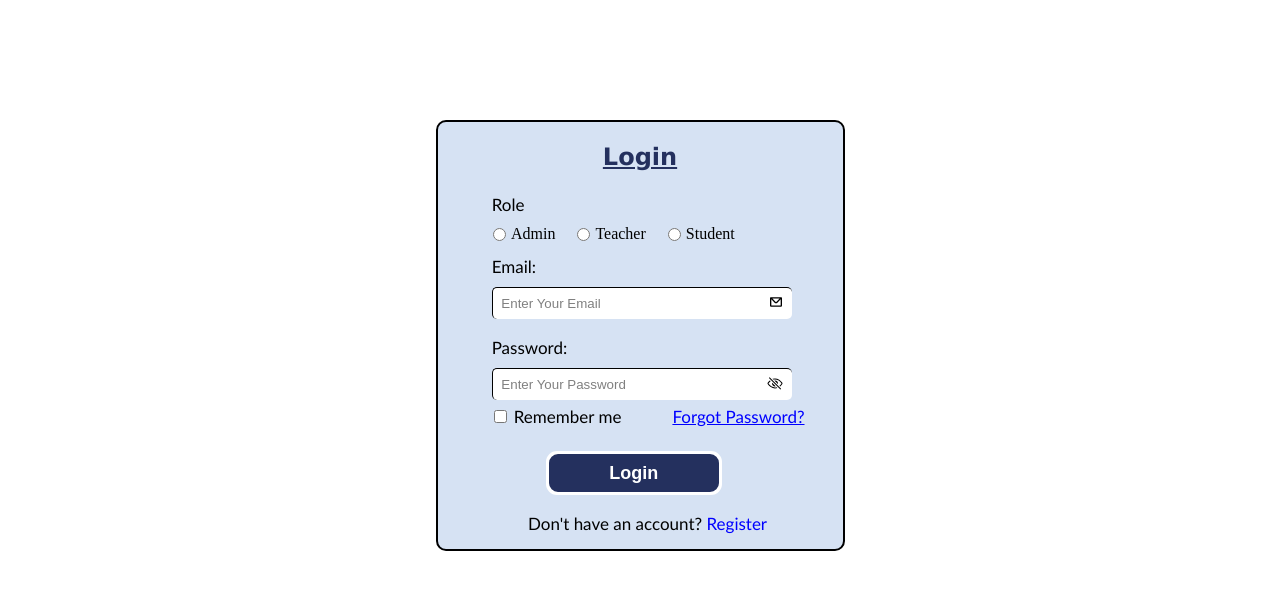
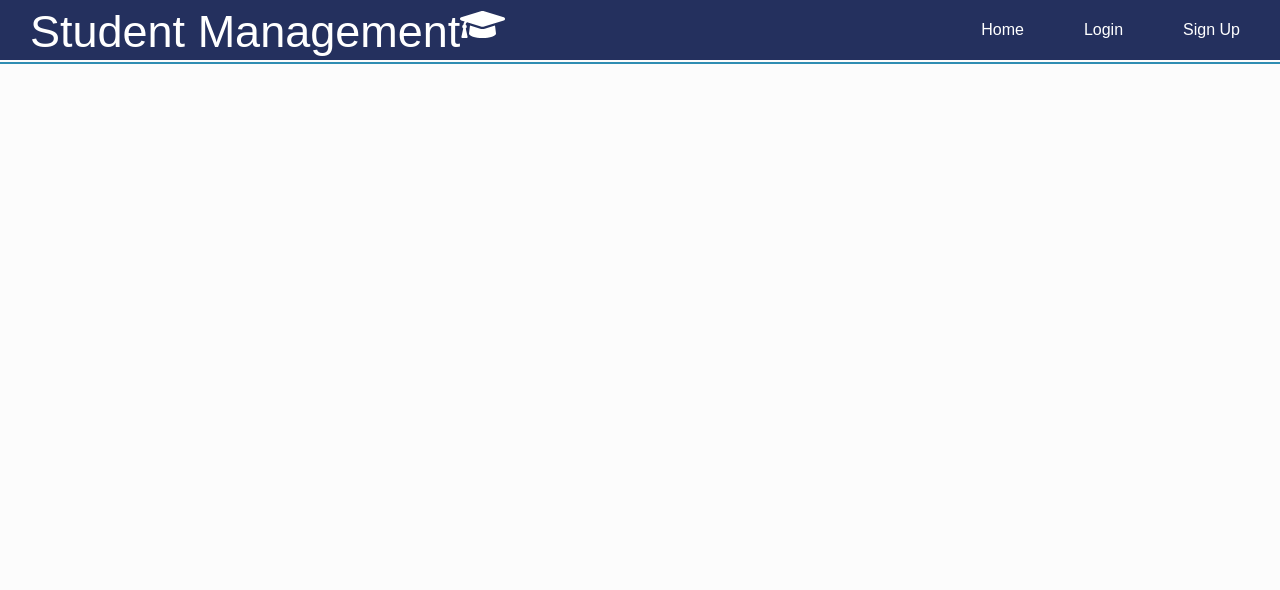
Before and after one commit to Dhirajsakariya/StudentMgntFE, a React (Create React App) app: page / in a window 1280 px wide. Before the commit this address led to /Login. Shown: the top 590 px of the page. Built offline with nearby package versions, Linux system fonts and the light colour scheme.

Commit message:
Header Add and it include into others

```diff
--- a/src/App.js
+++ b/src/App.js
@@ -26,7 +26,7 @@ import Standard from './Components/Teacher/Standard';
 import Student_Form from './Components/Teacher/Student_Form';
 import TeacherPersonal from './Components/Teacher/TeacherPersonal';
 import TimeTable from './Components/Teacher/TimeTable';
-
+import Navigationbar from './Components/Header/Navigationbar';
 function App() {
 
 
@@ -58,7 +58,8 @@ function App() {
           <PrivateRoute path='/StudentMarks' component={StudentMarks} />
           <PrivateRoute path='/AddExamSchedule' component={AddExamSchedule} />
           <Route path='/Login' component={Login} />
-          <Redirect to="/Login" />
+          {/*<Redirect to="/Login" /> */}
+          <Route path='/' component={Navigationbar} />
         </Switch>
       </Router>
     </div>
--- /dev/null
+++ b/src/Components/Header/Navigationbar.css
@@ -0,0 +1,71 @@
+
+body {
+  margin: 0;
+  padding: 0;
+  font-family: 'Poppins', sans-serif;
+  background-color: #fcfcfc;
+}
+
+#container {
+  max-width: 100%;
+  margin: 0 auto;
+  padding: 0 15px;
+  display: flex;
+  justify-content: space-between;
+  align-items: center;
+  height: 100%;
+}
+
+#navbar {
+  height: 60px;
+  background-color: #24305E;
+  position: relative;
+}
+
+#logo {
+  color: white;
+  margin: auto;
+  margin-left: 15px;
+  font-size: 45px;
+}
+
+#nav-elements {
+  margin-right: 25px;
+}
+
+#nav-elements ul {
+  display: flex;
+  justify-content: space-between;
+  list-style-type: none;
+  /* background: #fcfcfc; */
+}
+
+#nav-elements ul li:not(:last-child) {
+  margin-right: 60px;
+}
+
+#nav-elements ul a {
+  font-size: 16px;
+  font-weight: 400;
+  color: white;
+  text-decoration: none;
+}
+#nav-elements ul li a:hover {
+  color: #66d1e4;
+  font-weight: bold;
+}
+/* .nav-elements ul a.active {
+  color: aqua;
+  font-weight: 500;
+  position: relative;
+} */
+
+#nav-elements ul a.active::after {
+  content: '';
+  position: absolute;
+  bottom: -4px;
+  left: 0;
+  width: 100%;
+  height: 2px;
+  background-color: #2f8db2;
+}
--- /dev/null
+++ b/src/Components/Header/Navigationbar.jsx
@@ -0,0 +1,33 @@
+import { NavLink } from 'react-router-dom'
+import './Navigationbar.css';
+import { FaGraduationCap } from "react-icons/fa";
+
+const Navigationbar = () => {
+  return (
+    <nav id="navbar">
+      <div id="container">
+        <div id="logo">
+          Student Management
+          <FaGraduationCap/>
+        </div>
+        <div id="nav-elements">
+          <ul>
+            <li>
+              <NavLink to="/">Home</NavLink>
+            </li>
+            <li>
+              <NavLink to="/Login">Login</NavLink>
+            </li>
+            <li>
+              <NavLink to="/Registration">Sign Up</NavLink>
+            </li>
+            {/* <li>
+              <NavLink to="/contact">Contact</NavLink>
+            </li> */}
+          </ul>
+        </div>
+      </div>
+    </nav>
+  )
+}
+export default Navigationbar;
--- a/src/Components/Login/ForgotPassword.jsx
+++ b/src/Components/Login/ForgotPassword.jsx
@@ -6,6 +6,7 @@ import { CgMail } from 'react-icons/cg';
 import { IoEyeOutline, IoEyeOffOutline } from "react-icons/io5";
 import moment from 'moment';
 import config from './config';
+import Navigationbar from '../Header/Navigationbar';
 
 const ForgotPassword = () => {
     const [email, setEmail] = useState('');
@@ -85,6 +86,8 @@ const ForgotPassword = () => {
     };
 
     return (
+    <>
+        <Navigationbar/>
         <div id='containerF'>
             <form onSubmit={handleSubmit}>
                 <h2>Reset Password</h2>
@@ -136,6 +139,7 @@ const ForgotPassword = () => {
             </form>
             <Toaster toastOptions={{style: customToastStyle,duration:1500,}} position="top-center" reverseOrder={false} />
         </div>
+    </>
     );
 };
 
--- a/src/Components/Login/Login.jsx
+++ b/src/Components/Login/Login.jsx
@@ -5,6 +5,7 @@ import { useHistory } from 'react-router-dom';
 import { IoEyeOutline, IoEyeOffOutline } from "react-icons/io5";
 import { CgMail } from 'react-icons/cg';
 import { toast, Toaster } from 'react-hot-toast';
+import Navigationbar from '../Header/Navigationbar';
 
 const Login = () => {
     const [email, setEmail] = useState('');
@@ -126,6 +127,8 @@ const Login = () => {
     };
 
     return (
+    <>
+    <Navigationbar/>
         <div className='containerlogin'>
             <form onSubmit={handleSubmit}>
                 <h2>Login</h2>
@@ -173,7 +176,9 @@ const Login = () => {
             </form>
             <Toaster toastOptions={{style: customToastStyle,duration:1500,}} position="top-center" reverseOrder={false} />
         </div>
+        </>
     );
+
 };
 
 export default Login;
--- a/src/Components/Login/Registration.css
+++ b/src/Components/Login/Registration.css
@@ -6,7 +6,7 @@
   height:100%;
   background: transparent;
   border: 2px solid;
-  background-color:#e1e4e8;
+  background-color:#d6e2f3;
   margin-left: auto;
   padding-top: auto;
   padding-bottom: 30px;
@@ -14,7 +14,7 @@
   align-items: center;
   justify-content: center;
   margin-top: 3%;
-  margin-bottom: 50%;
+  margin-bottom: 2%;
 }
 
 #radio-groupa{
@@ -140,7 +140,7 @@
   text-align: center;
   margin-left: 42%;
   margin-top: 3%;
-  margin-bottom: 5%;
+  /* margin-bottom: 2%; */
   font-weight: 700;
   font-size: 18px;
   color: white;
--- a/src/Components/Login/Registration.jsx
+++ b/src/Components/Login/Registration.jsx
@@ -10,6 +10,8 @@ import PhoneInput from 'react-phone-input-2';
 import 'react-phone-input-2/lib/style.css';
 import './Registration.css';
 import axios from 'axios';
+import Navigationbar from '../Header/Navigationbar';
+
 function Registration(props) {
 
   //const [id, setId] = useState('');
@@ -227,6 +229,7 @@ const customToastStyle = {
 
 return (
   <>
+    <Navigationbar/>
     <div id='containerr'>
       <form onSubmit={handleSubmit}>
         <h2 id='signup'>Sign Up</h2>
```
